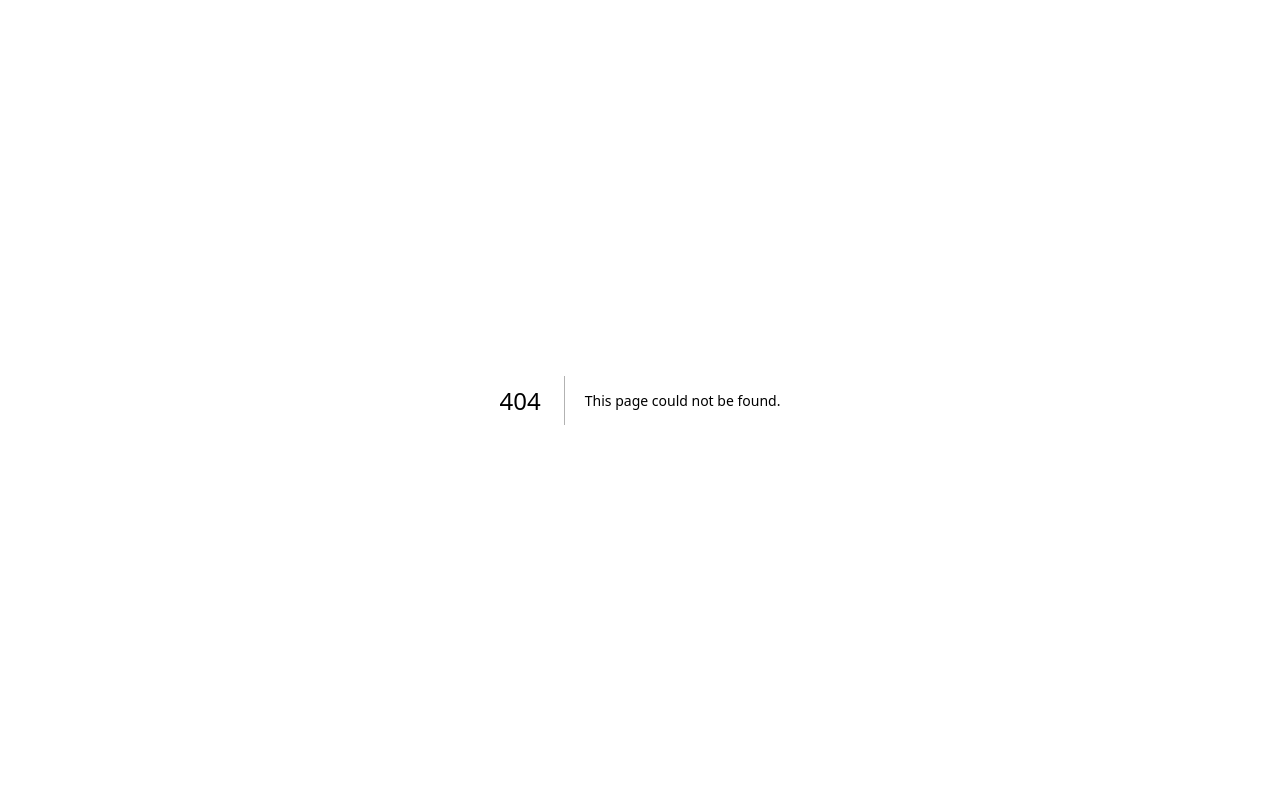
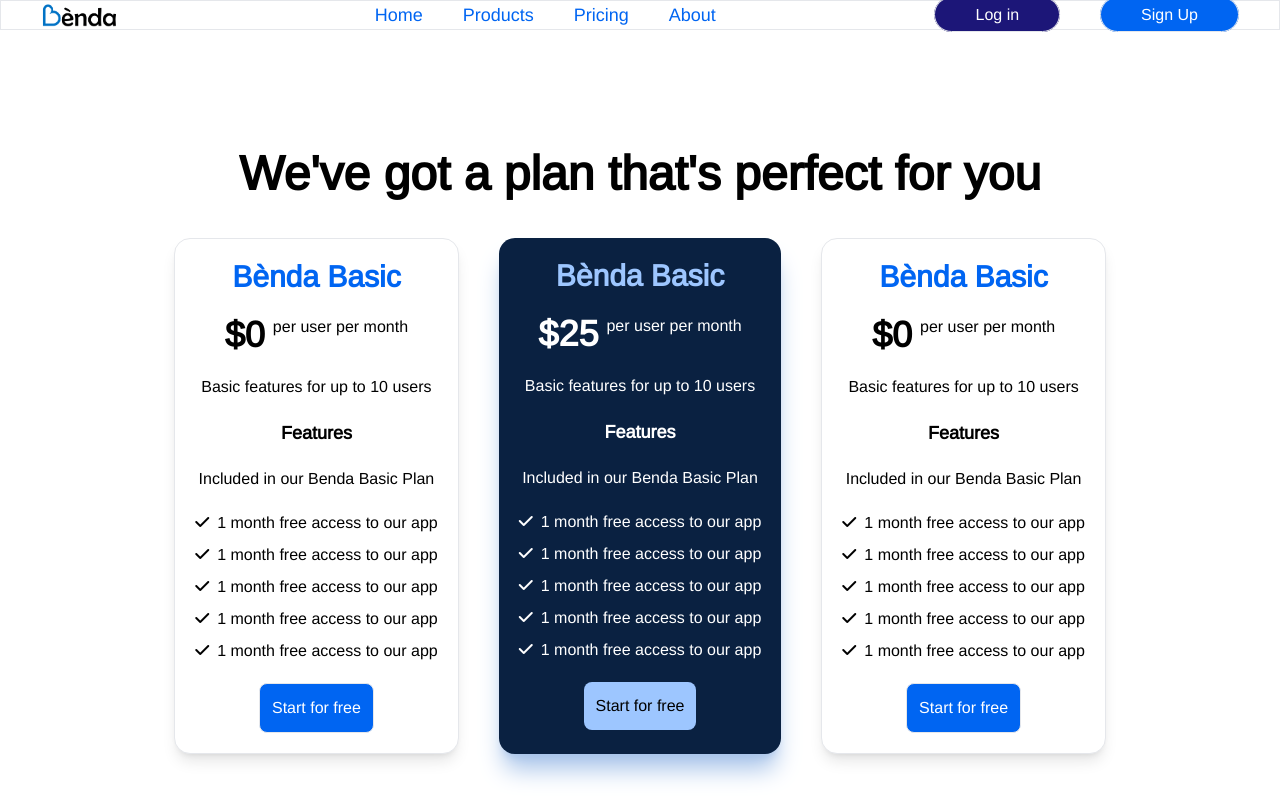
Before and after one commit to benda-com/benda-frontend, a Next.js app: page /pricing in a window 1280 px wide. Before the commit this address had no page. Shown: the top 800 px of the page. Built offline with nearby package versions, Linux system fonts and the light colour scheme.

Commit message:
Started the implementation of the pricing card

```diff
--- a/src/app/components/benda-logo.tsx
+++ b/src/app/components/benda-logo.tsx
@@ -3,7 +3,7 @@
 
 import bendaLogo from "../images/logo.png";
 
-export default function BendaLogo(width = 75, height = 75) {
+export default function BendaLogo({ width = 75, height = 75 }) {
   return (
     <Link href="/">
       <Image
--- a/src/app/components/cards.tsx
+++ b/src/app/components/cards.tsx
@@ -98,3 +98,89 @@
     </div>
   );
 };
+
+export const PricingCard = () => {
+  return (
+    <div className="flex flex-col items-center space-y-5 rounded-2xl border bg-white px-5 py-5 shadow-lg">
+      <h2 className="text-3xl font-black text-blue-primary">Bènda Basic</h2>
+      <div className="flex space-x-2">
+        <span className="text-4xl font-semibold">$0</span>
+        <span>per user per month</span>
+      </div>
+      <p>Basic features for up to 10 users</p>
+      <h3 className="text-lg font-semibold">Features</h3>
+      <p>Included in our Benda Basic Plan</p>
+      <ul className="space-y-2">
+        <li className="space-x-2">
+          <i className="fa-solid fa-check"></i>
+          <span>1 month free access to our app</span>
+        </li>
+        <li className="space-x-2">
+          <i className="fa-solid fa-check"></i>
+          <span>1 month free access to our app</span>
+        </li>
+        <li className="space-x-2">
+          <i className="fa-solid fa-check"></i>
+          <span>1 month free access to our app</span>
+        </li>
+        <li className="space-x-2">
+          <i className="fa-solid fa-check"></i>
+          <span>1 month free access to our app</span>
+        </li>
+        <li className="space-x-2">
+          <i className="fa-solid fa-check"></i>
+          <span>1 month free access to our app</span>
+        </li>
+      </ul>
+      <a
+        className="rounded-lg border bg-blue-primary px-3 py-3 text-white hover:bg-blue-500"
+        href=""
+      >
+        Start for free
+      </a>
+    </div>
+  );
+};
+
+export const PricingCardBlack = () => {
+  return (
+    <div className="flex flex-col items-center space-y-5 rounded-2xl  bg-[#0A2141] px-5 py-5 text-white shadow-xl shadow-[#a7c3e9]">
+      <h2 className="text-3xl font-black text-[#9DC6FF]">Bènda Basic</h2>
+      <div className="flex space-x-2">
+        <span className="text-4xl font-semibold">$25</span>
+        <span>per user per month</span>
+      </div>
+      <p>Basic features for up to 10 users</p>
+      <h3 className="text-lg font-semibold">Features</h3>
+      <p>Included in our Benda Basic Plan</p>
+      <ul className="space-y-2">
+        <li className="space-x-2">
+          <i className="fa-solid fa-check"></i>
+          <span>1 month free access to our app</span>
+        </li>
+        <li className="space-x-2">
+          <i className="fa-solid fa-check"></i>
+          <span>1 month free access to our app</span>
+        </li>
+        <li className="space-x-2">
+          <i className="fa-solid fa-check"></i>
+          <span>1 month free access to our app</span>
+        </li>
+        <li className="space-x-2">
+          <i className="fa-solid fa-check"></i>
+          <span>1 month free access to our app</span>
+        </li>
+        <li className="space-x-2">
+          <i className="fa-solid fa-check"></i>
+          <span>1 month free access to our app</span>
+        </li>
+      </ul>
+      <a
+        className="rounded-lg  bg-[#9DC6FF] px-3 py-3 text-black hover:bg-blue-200"
+        href=""
+      >
+        Start for free
+      </a>
+    </div>
+  );
+};
--- a/src/app/components/nav.tsx
+++ b/src/app/components/nav.tsx
@@ -7,16 +7,16 @@
     <nav className="flex w-full items-center justify-between  border pl-10">
       <BendaLogo />
       <ul className="flex space-x-10 pl-10">
-        <Link className="text-blue-primary text-lg" href="/">
+        <Link className="text-lg text-blue-primary" href="/">
           Home
         </Link>
-        <Link className="text-blue-primary text-lg" href="/">
+        <Link className="text-lg text-blue-primary" href="/">
           Products
         </Link>
-        <Link className="text-blue-primary text-lg" href="/">
+        <Link className="text-lg text-blue-primary" href="/pricing">
           Pricing
         </Link>
-        <Link className="text-blue-primary text-lg" href="/about">
+        <Link className="text-lg text-blue-primary" href="/about">
           About
         </Link>
       </ul>
@@ -29,7 +29,7 @@
         </Link>
         <Link
           href="/sign-up"
-          className="bg-blue-primary rounded-3xl border px-10 py-2 text-white hover:bg-blue-500"
+          className="rounded-3xl border bg-blue-primary px-10 py-2 text-white hover:bg-blue-500"
         >
           Sign Up
         </Link>
--- a/src/app/components/page.tsx
+++ b/src/app/components/page.tsx
@@ -1,8 +1,4 @@
 // This file is only to preview components during development and should not be sent to prodcution
 export default function ComponentsPage() {
-  return (
-    <main className="mt-10 flex justify-center   ">
-
-    </main>
-  );
+  return <main className="mt-10 flex justify-center"></main>;
 }
--- /dev/null
+++ b/src/app/pricing/page.tsx
@@ -0,0 +1,23 @@
+import Nav from "../components/nav";
+import { PricingCard, PricingCardBlack } from "../components/cards";
+import { Footer } from "../components/footer";
+const PricingPage = () => {
+  return (
+    <>
+      <Nav />
+      <main className="flex flex-col items-center justify-center py-20">
+        <h1 className=" py-10 text-5xl font-black">
+          We&apos;ve got a plan that&apos;s perfect for you
+        </h1>
+        <section className="flex space-x-10">
+          <PricingCard />
+          <PricingCardBlack />
+          <PricingCard />
+        </section>
+      </main>
+      <Footer></Footer>
+    </>
+  );
+};
+
+export default PricingPage;
```
